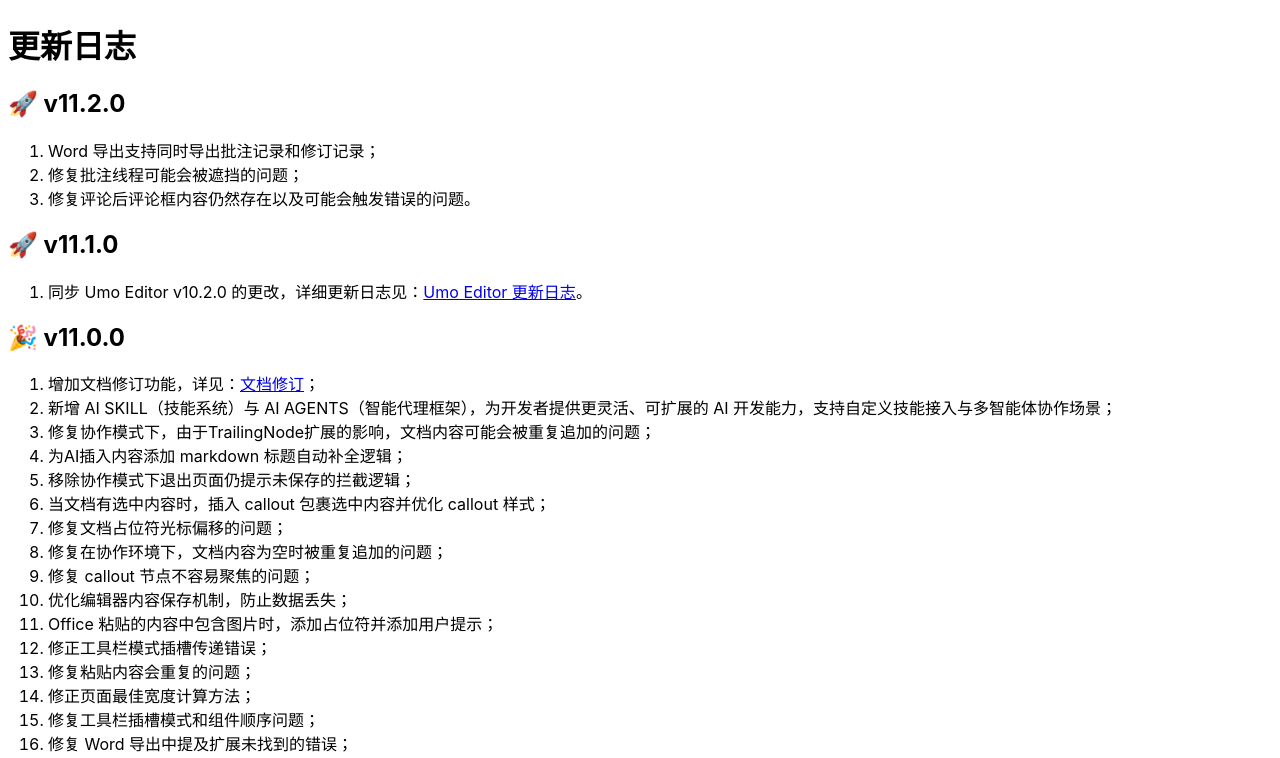
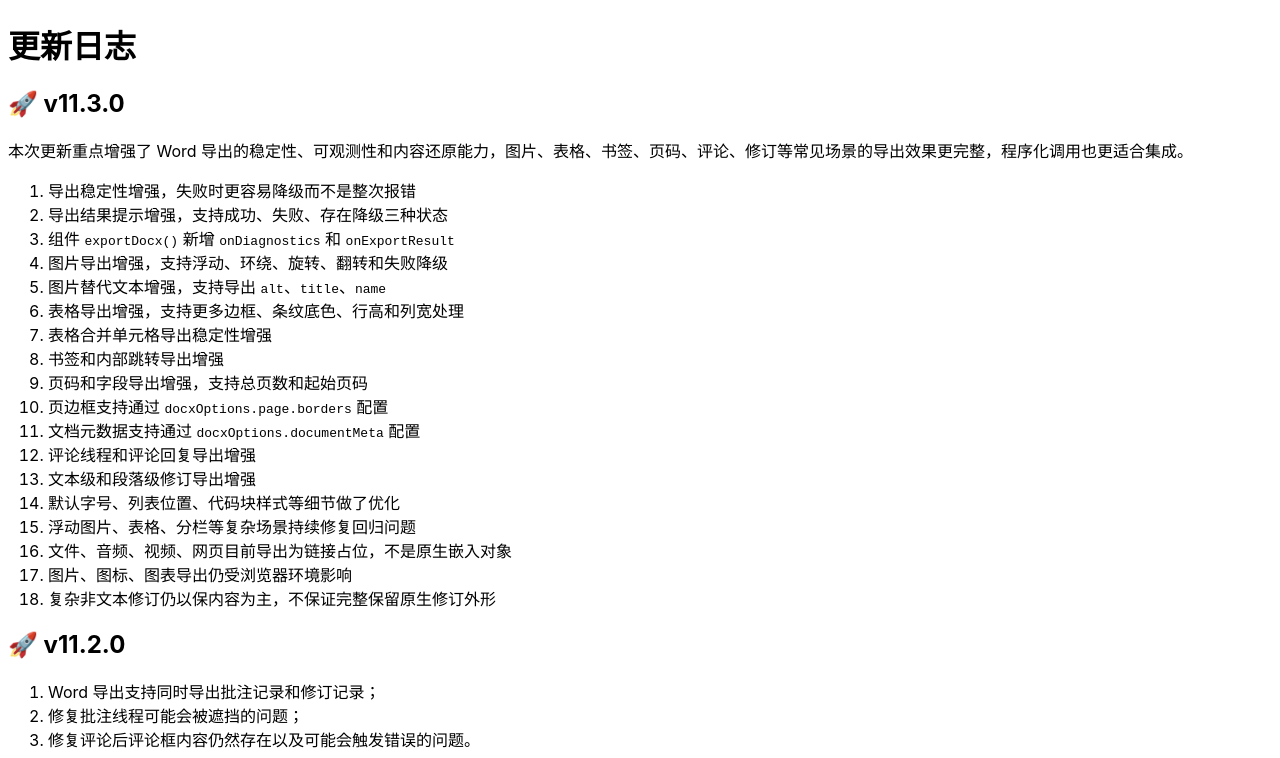
Before and after one commit to umodoc/docs, a Next.js app: page /cn/docs/next/changelog in a window 1280 px wide. Shown: the top 758 px of the page. Built offline with nearby package versions, Linux system fonts and the light colour scheme.

Commit message:
完善文档

```diff
--- a/pages/cn/docs/next/changelog.mdx
+++ b/pages/cn/docs/next/changelog.mdx
@@ -7,6 +7,29 @@ description: Umo Editor Next 是开源软件 Umo Editor 的增强版，在包含
 import { Callout } from 'nextra/components'
 
 # 更新日志
+
+## 🚀 v11.3.0
+
+本次更新重点增强了 Word 导出的稳定性、可观测性和内容还原能力，图片、表格、书签、页码、评论、修订等常见场景的导出效果更完整，程序化调用也更适合集成。
+
+1. 导出稳定性增强，失败时更容易降级而不是整次报错
+2. 导出结果提示增强，支持成功、失败、存在降级三种状态
+3. 组件 `exportDocx()` 新增 `onDiagnostics` 和 `onExportResult`
+4. 图片导出增强，支持浮动、环绕、旋转、翻转和失败降级
+5. 图片替代文本增强，支持导出 `alt`、`title`、`name`
+6. 表格导出增强，支持更多边框、条纹底色、行高和列宽处理
+7. 表格合并单元格导出稳定性增强
+8. 书签和内部跳转导出增强
+9. 页码和字段导出增强，支持总页数和起始页码
+10. 页边框支持通过 `docxOptions.page.borders` 配置
+11. 文档元数据支持通过 `docxOptions.documentMeta` 配置
+12. 评论线程和评论回复导出增强
+13. 文本级和段落级修订导出增强
+14. 默认字号、列表位置、代码块样式等细节做了优化
+15. 浮动图片、表格、分栏等复杂场景持续修复回归问题
+16. 文件、音频、视频、网页目前导出为链接占位，不是原生嵌入对象
+17. 图片、图标、图表导出仍受浏览器环境影响
+18. 复杂非文本修订仍以保内容为主，不保证完整保留原生修订外形
 
 ## 🚀 v11.2.0
 
--- a/pages/cn/docs/next/revision/troubleshooting.mdx
+++ b/pages/cn/docs/next/revision/troubleshooting.mdx
@@ -49,5 +49,5 @@ editorRef.value.acceptAllRevisions()
 
 ## 7. 为什么导出的 Word 修订显示不完整？
 
-- 当前 Word 导出的修订仅支持文本内容。
+- 当前 Word 导出可直接承接文本修订，并支持部分常见节点级修订；更复杂的节点修订可能会被降级为普通内容。
 - 不同办公软件对修订标记的显示兼容性存在差异；如需核对修订结果，建议优先使用 Microsoft Word 打开导出的 `docx` 文件。
--- a/pages/en/docs/next/revision/troubleshooting.mdx
+++ b/pages/en/docs/next/revision/troubleshooting.mdx
@@ -52,5 +52,5 @@ editorRef.value.acceptAllRevisions()
 
 ## Why are revisions incomplete in the exported Word file?
 
-- Current Word export supports revisions for text content only.
+- Current Word export can directly carry text revisions and supports some common node-level revisions. More complex node revisions may be downgraded to plain content.
 - Different office suites vary in how they display revision marks. If you need to verify revision results, we recommend opening the exported `docx` file in Microsoft Word first.
```
Also changed, not shown: pages/cn/docs/next/export.mdx (+9 -3 lines), pages/en/docs/next/changelog.mdx (+23 -0 lines), pages/en/docs/next/export.mdx (+9 -3 lines).
